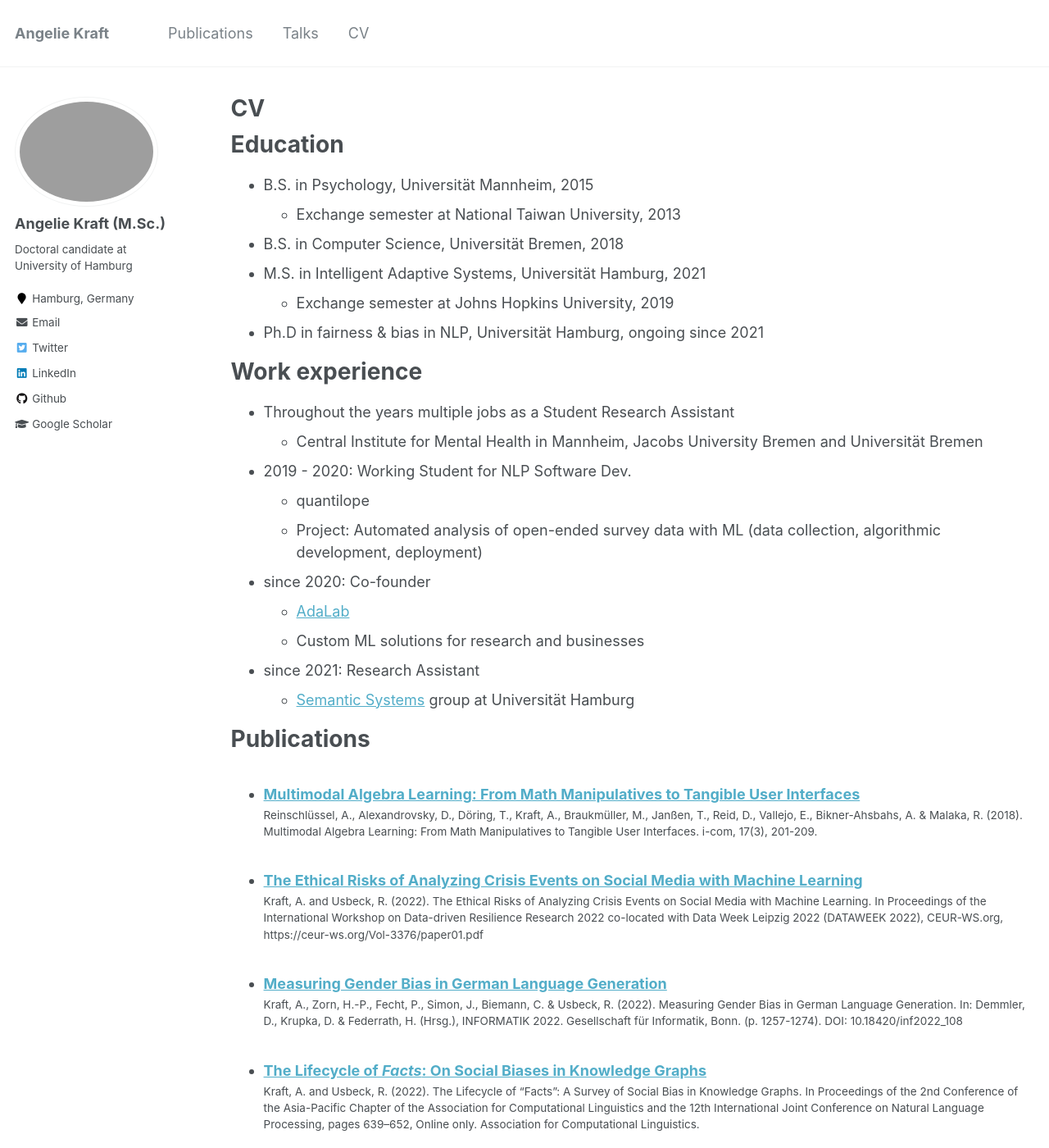
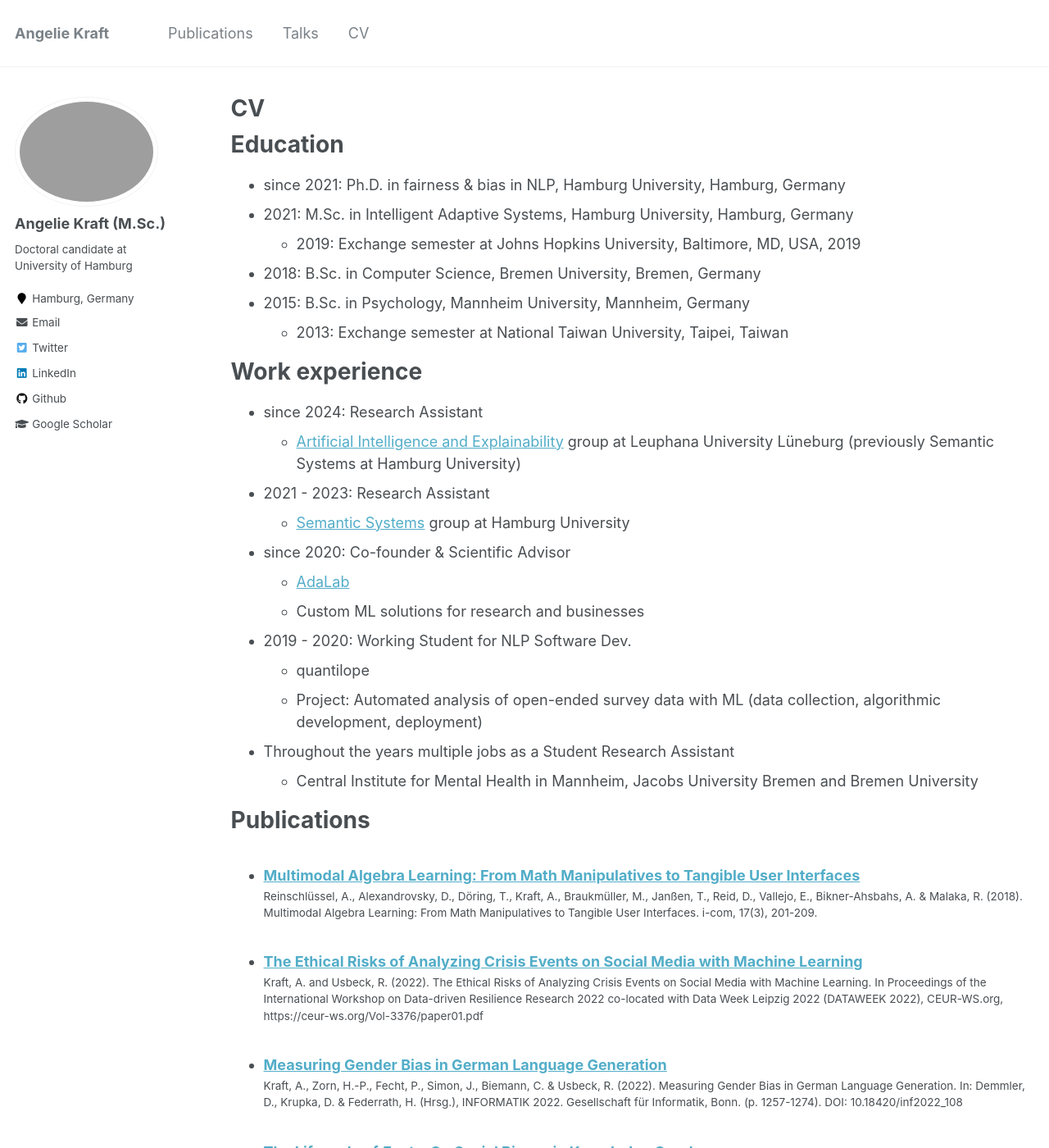
Before and after one commit to krangelie/krangelie.github.io, a Jekyll site: the page built from _pages/cv.md, in a window 1280 px wide and 1400 px high. Shown: the whole window at 82% size. Built offline with Jekyll 4.4.1, drawn with Linux system fonts in a browser that asks for light colours; some of the changed text lies outside the part shown.

Commit message:
restructure cv

```diff
--- a/_pages/cv.md
+++ b/_pages/cv.md
@@ -11,28 +11,32 @@ redirect_from:
 
 Education
 ======
-* B.S. in Psychology, Universität Mannheim, 2015
-  * Exchange semester at National Taiwan University, 2013
-* B.S. in Computer Science, Universität Bremen, 2018
-* M.S. in Intelligent Adaptive Systems, Universität Hamburg, 2021
-  * Exchange semester at Johns Hopkins University, 2019
-* Ph.D in fairness & bias in NLP, Universität Hamburg, ongoing since 2021
+* since 2021: Ph.D. in fairness & bias in NLP, Hamburg University, Hamburg, Germany
+* 2021: M.Sc. in Intelligent Adaptive Systems, Hamburg University, Hamburg, Germany
+  * 2019: Exchange semester at Johns Hopkins University, Baltimore, MD, USA, 2019
+* 2018: B.Sc. in Computer Science, Bremen University, Bremen, Germany
+* 2015: B.Sc. in Psychology, Mannheim University, Mannheim, Germany
+  * 2013: Exchange semester at National Taiwan University, Taipei, Taiwan
 
 Work experience
 ======
-* Throughout the years multiple jobs as a Student Research Assistant
-  * Central Institute for Mental Health in Mannheim, Jacobs University Bremen and Universität Bremen
+* since 2024: Research Assistant
+  * [Artificial Intelligence and Explainability](https://www.leuphana.de/en/institutes/iis/artificial-intelligence-and-explainability.html) group at Leuphana University Lüneburg (previously Semantic Systems at Hamburg University)
+
+* 2021 - 2023: Research Assistant
+  * [Semantic Systems](https://www.inf.uni-hamburg.de/en/inst/ab/sems/home.html) group at Hamburg University
+
+* since 2020: Co-founder & Scientific Advisor
+  * [AdaLab](adalab.ai)
+  * Custom ML solutions for research and businesses
 
 * 2019 - 2020: Working Student for NLP Software Dev.
   * quantilope
   * Project: Automated analysis of open-ended survey data with ML (data collection, algorithmic development, deployment)
 
-* since 2020: Co-founder
-  * [AdaLab](adalab.ai)
-  * Custom ML solutions for research and businesses
+* Throughout the years multiple jobs as a Student Research Assistant
+  * Central Institute for Mental Health in Mannheim, Jacobs University Bremen and Bremen University
 
-* since 2021: Research Assistant
-  * [Semantic Systems](https://www.inf.uni-hamburg.de/en/inst/ab/sems/home.html) group at Universität Hamburg
 
 
 Publications
@@ -45,6 +49,12 @@ Talks
 ======
   <ul>{% for post in site.talks %}
     {% include archive-single-talk-cv.html %}
+  {% endfor %}</ul>
+
+Organized Events
+======
+  <ul>{% for post in site.events %}
+    {% include archive-single-cv.html %}
   {% endfor %}</ul>
 
 Scholarships and Awards
@@ -62,9 +72,3 @@ Teaching
   <ul>{% for post in site.teaching %}
     {% include archive-single-cv.html %}
   {% endfor %}</ul>
-
-Organized Events
-======
-  <ul>{% for post in site.events %}
-    {% include archive-single-cv.html %}
-  {% endfor %}</ul>
```
